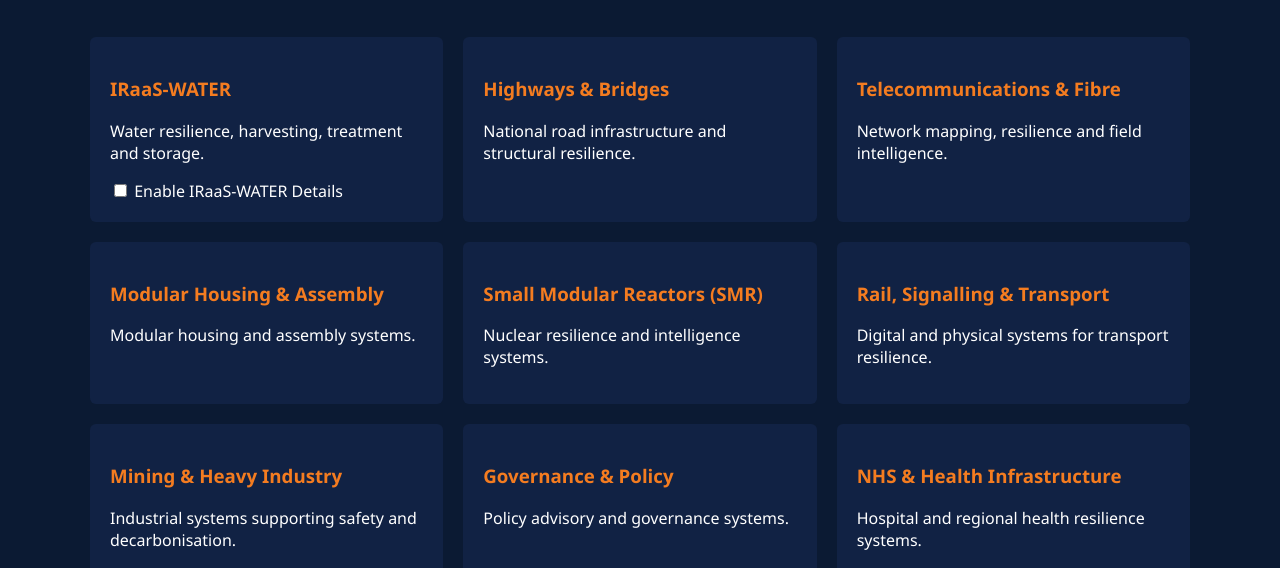
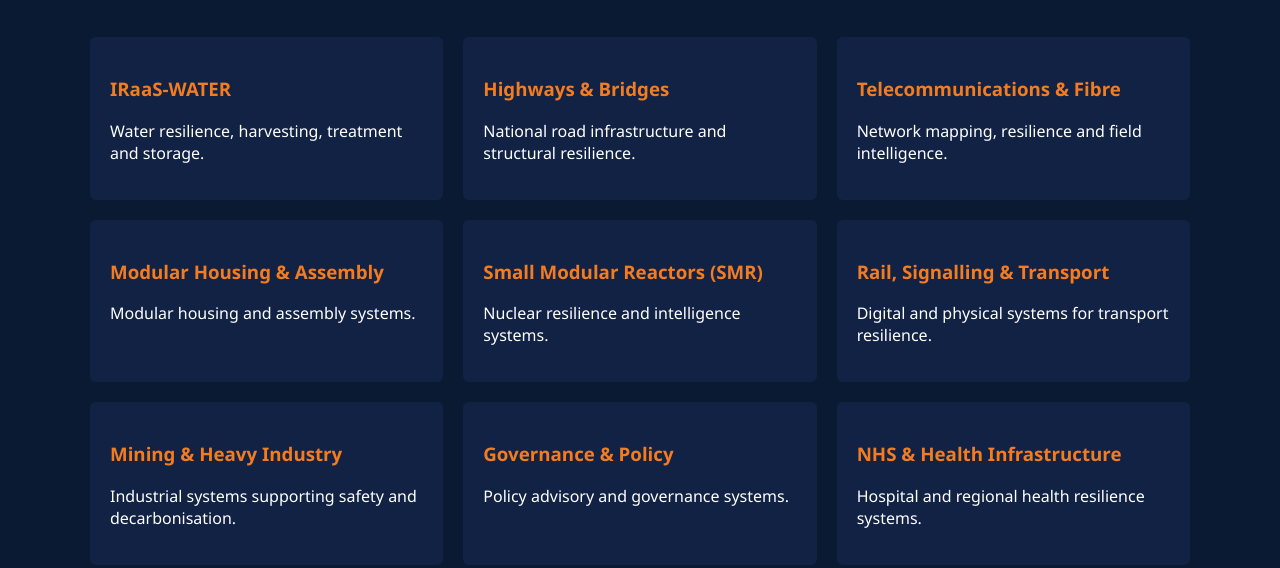
Before and after one commit to nlugner-2026-vg/vitiumgroup-site, a plain HTML site: page learn-more.html in a window 1280 px wide. Shown: the part 232-800 px from the top of the page. Drawn offline with Linux system fonts and the light colour scheme.

Commit message:
Remove checkbox for IRaaS-WATER details
Removed checkbox for enabling IRaaS-WATER details.

```diff
--- a/learn-more.html
+++ b/learn-more.html
@@ -47,10 +47,6 @@
             <h3 style="color:#f47c20;">IRaaS‑WATER</h3>
             <p>Water resilience, harvesting, treatment and storage.</p>
 
-            <label style="display:block; margin-top:10px;">
-                <input type="checkbox" id="iraasWaterCheckbox">
-                Enable IRaaS‑WATER Details
-            </label>
         </div>
 
         <div style="background-color:#112244; padding:20px; border-radius:6px;">
```
